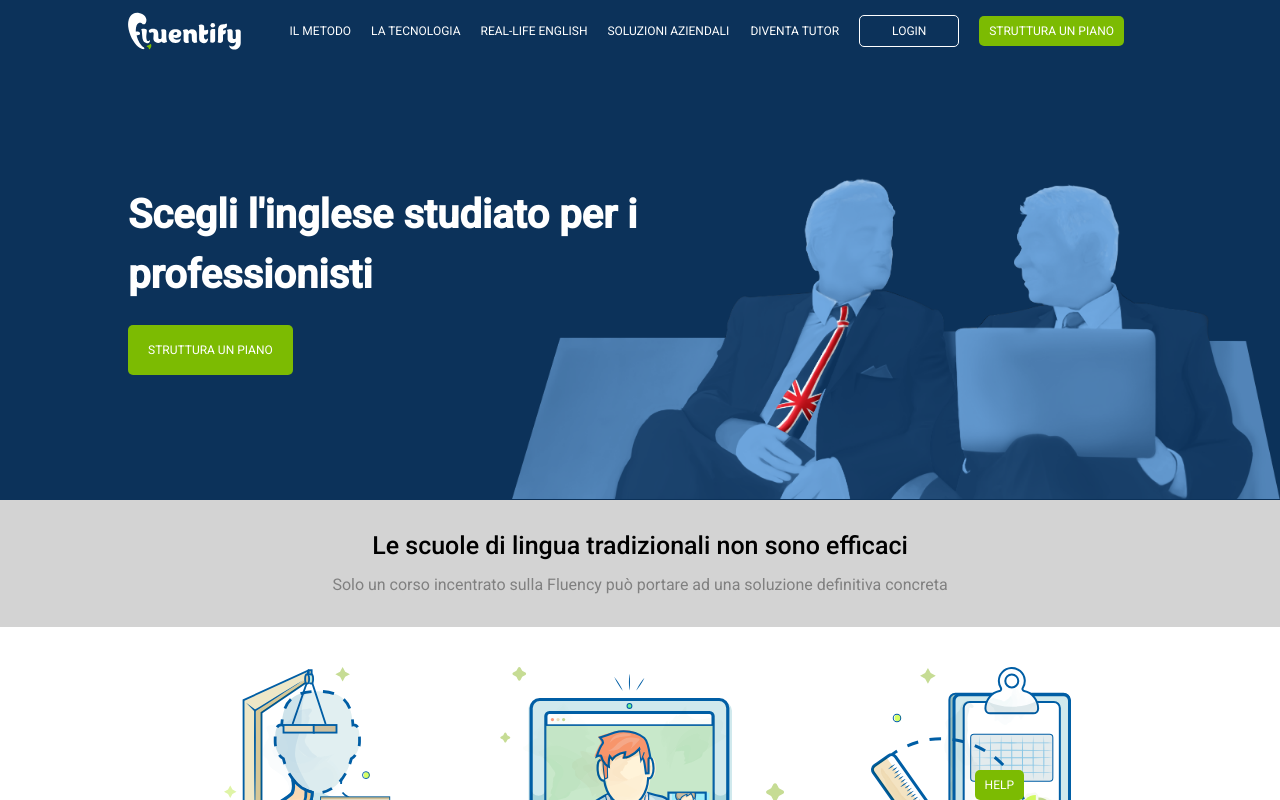
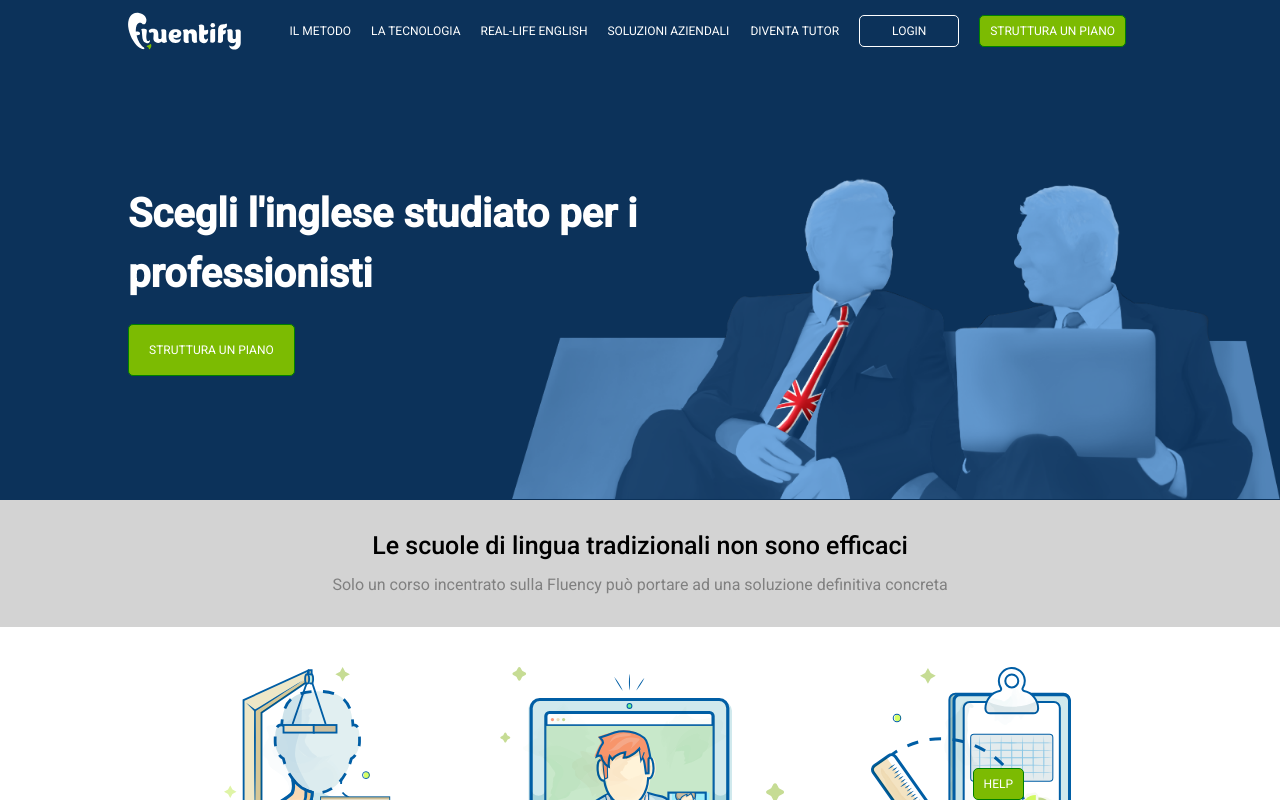
Before and after one commit to SimonaCinti/htmlcss-fluentify, a plain HTML site: page index.html in a window 1280 px wide. Shown: the top 800 px of the page. Drawn offline with Linux system fonts and the light colour scheme.

Commit message:
Btn-green 1 px border added

```diff
--- a/css/styles.css
+++ b/css/styles.css
@@ -87,7 +87,7 @@ p {
 }
 
 .btn-green {
-    border: none;
+    border: 1px solid green;
     background-color: #7CBB02;
 }
 
```
